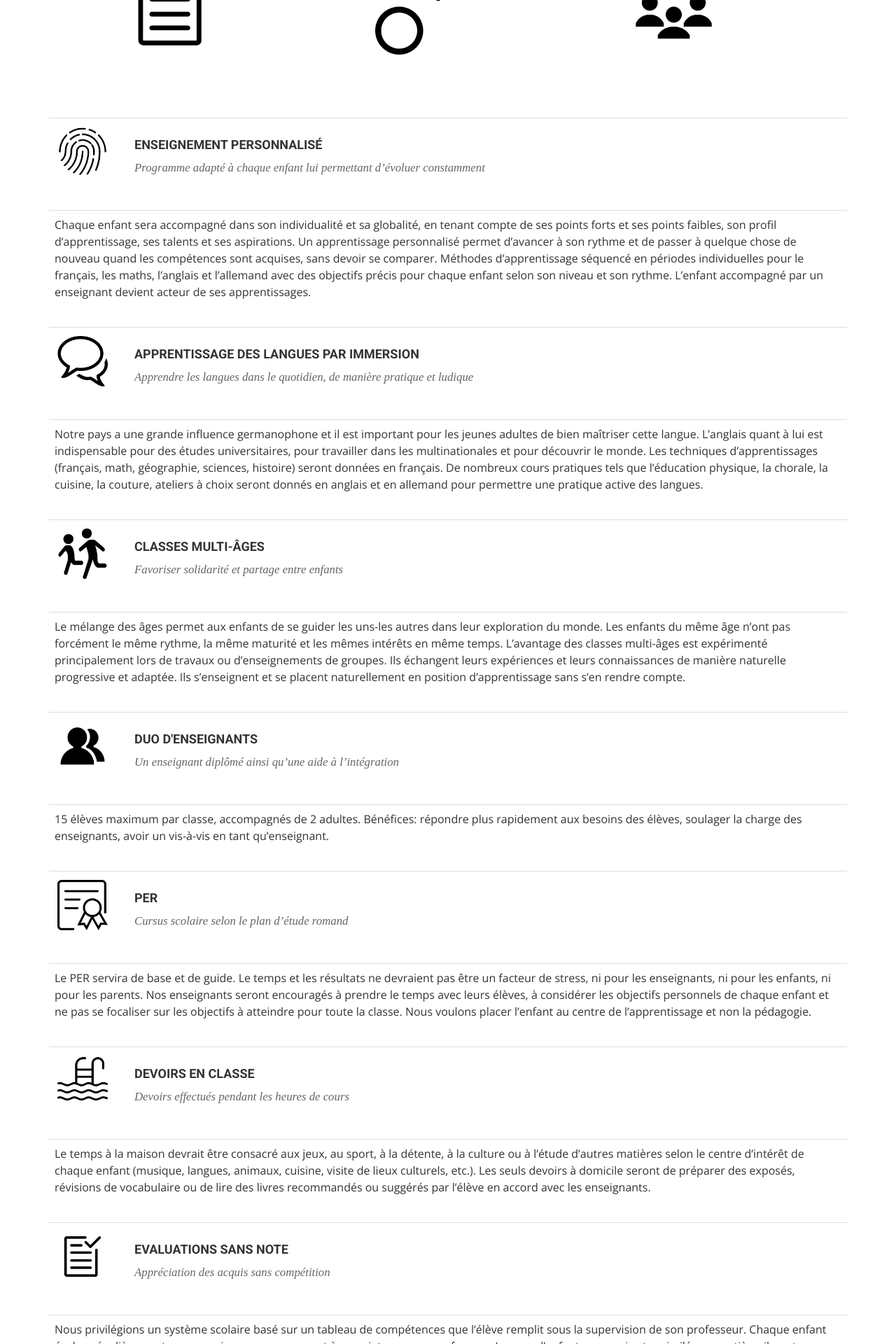
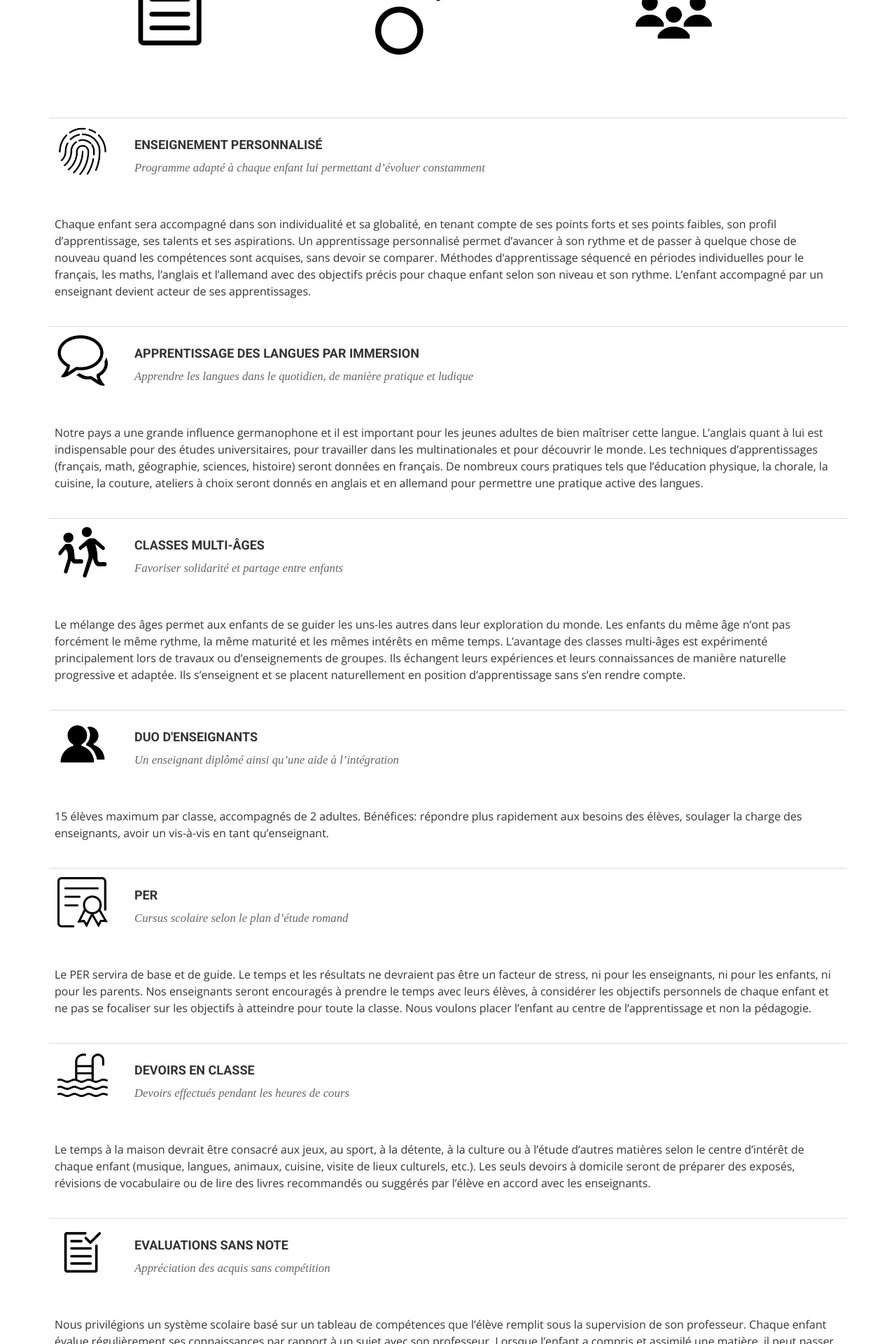
Before and after one commit to midjoule/lifeschool, a Jekyll site: the page built from index.html, in a window 1280 px wide. Shown: the part 4480-6400 px from the top of the page at 70% size. Built offline with Jekyll 4.4.1, drawn with Linux system fonts in a browser that asks for light colours; nearby versions of some CDN libraries; some web fonts are replaced.

Commit message:
Update index.html

```diff
--- a/index.html
+++ b/index.html
@@ -183,7 +183,7 @@ permalink: /
                   </td>
                 </tr>
                 <tr>
-                  <td colspan=2 class="principle">
+                  <td colspan=2 style="border:none;">
                     <p class="wrap">{{ p.desc }}</p>
                   </td>
                 </tr>
```
